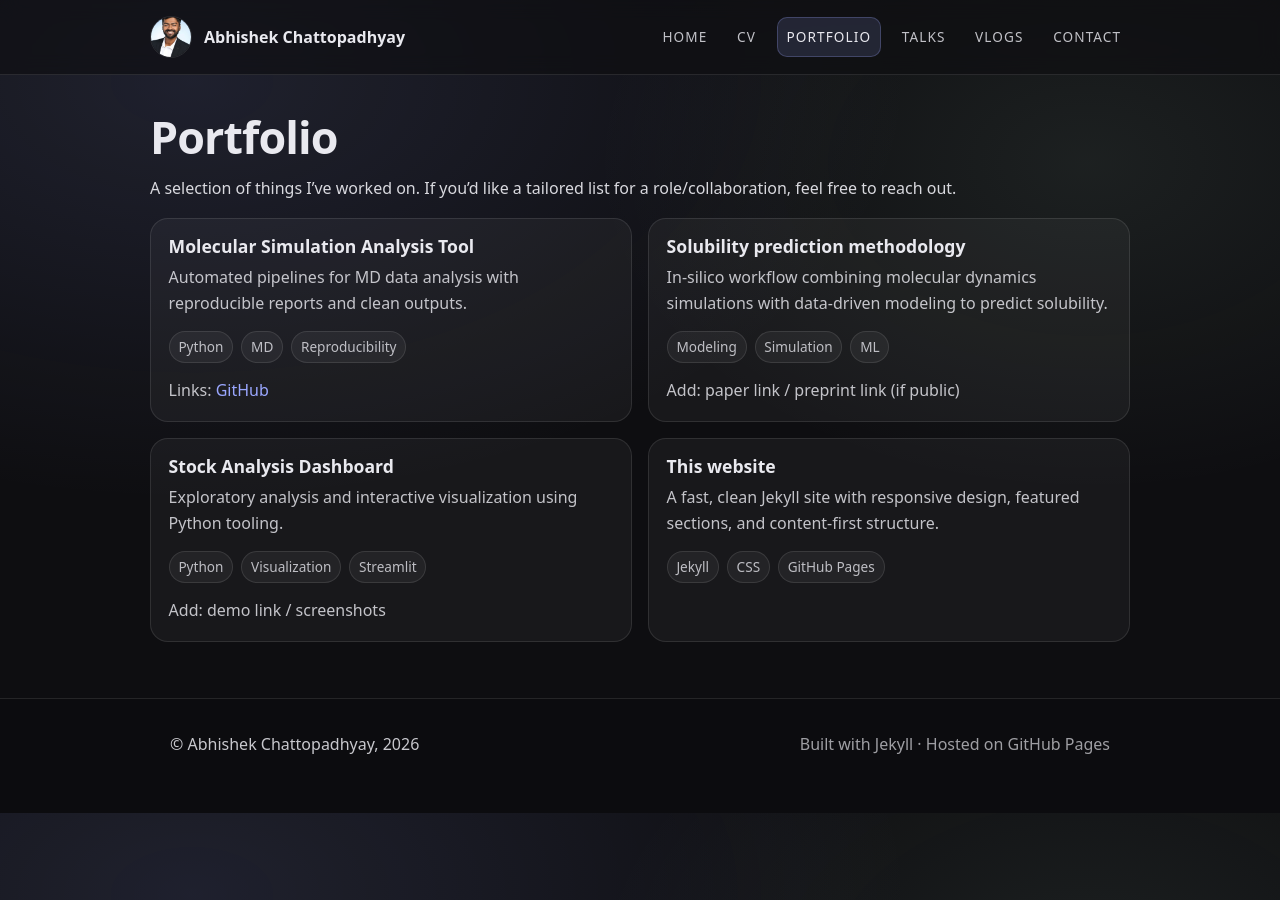
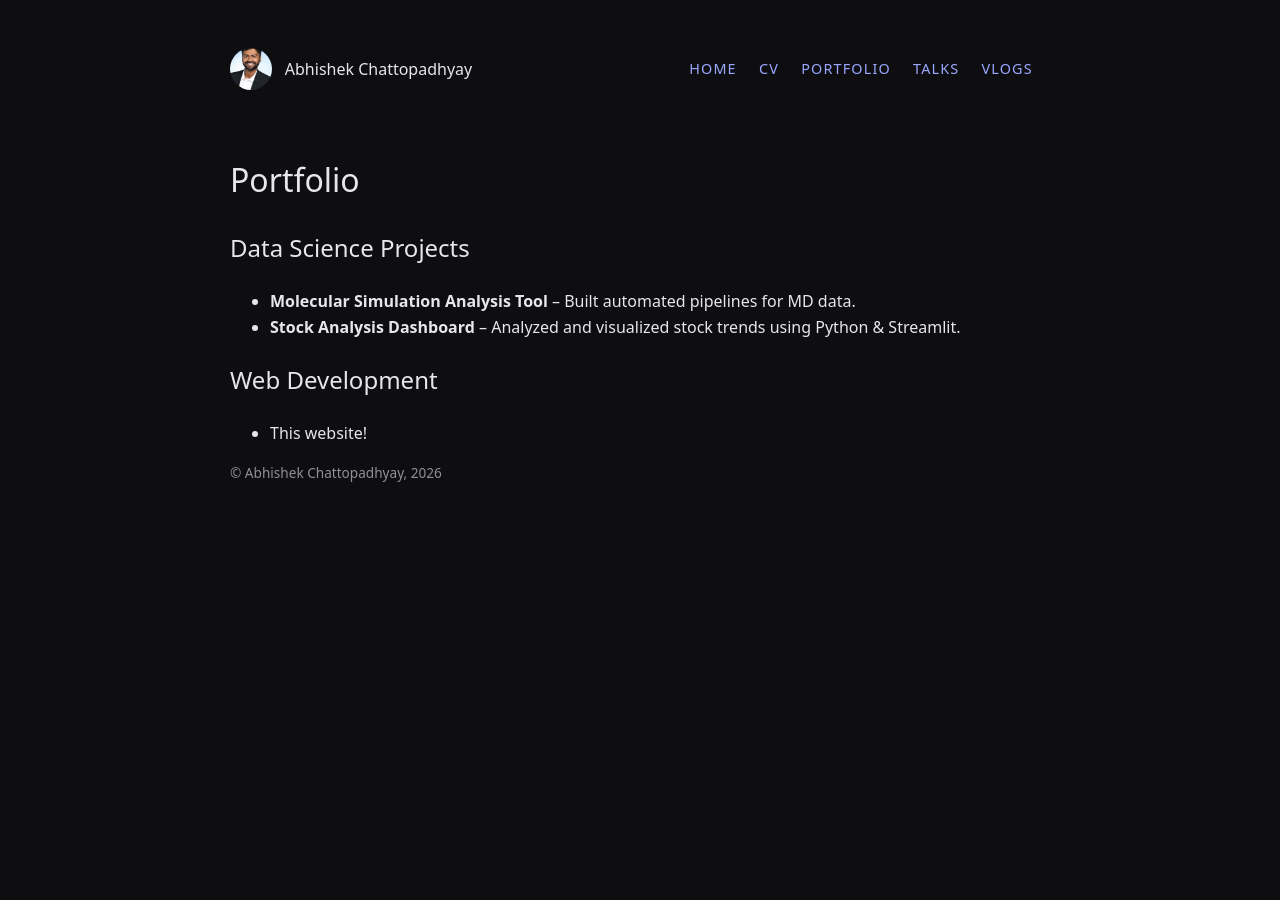
Before and after one commit to abhishek-chattopadhyay/home, a Jekyll site: the page built from portfolio.md, in a window 1280 px wide. Built offline with Jekyll 4.4.1, drawn with Linux system fonts in a browser that asks for light colours.

Commit message:
Updated all the files

```diff
--- a/_layouts/default.html
+++ b/_layouts/default.html
@@ -1,56 +1,36 @@
 <!DOCTYPE html>
-<html lang="en">
+<html>
   <head>
-    <meta charset="UTF-8" />
-    <meta name="viewport" content="width=device-width, initial-scale=1" />
+    <meta charset="UTF-8">
+    <title>{{ page.title }} - {{ site.title }}</title>
+    <link rel="stylesheet" href="{{ "/style.css" | relative_url }}">
+    <link rel="preconnect" href="https://fonts.googleapis.com">
+    <link rel="preconnect" href="https://fonts.gstatic.com" crossorigin>
+    <link href="https://fonts.googleapis.com/css2?family=Inter:wght@400;500&display=swap" rel="stylesheet">
 
-    <title>{{ page.title }} · {{ site.title }}</title>
-    <meta name="description" content="{{ site.description | default: 'Personal Website' }}" />
-
-    <link rel="stylesheet" href="{{ '/style.css' | relative_url }}" />
-
-    <link rel="preconnect" href="https://fonts.googleapis.com" />
-    <link rel="preconnect" href="https://fonts.gstatic.com" crossorigin />
-    <link
-      href="https://fonts.googleapis.com/css2?family=Inter:wght@400;500;600&display=swap"
-      rel="stylesheet"
-    />
   </head>
-
   <body>
-    <a class="skip-link" href="#main">Skip to content</a>
 
     <header class="site-header">
-      <div class="container header-inner">
-        <a class="identity" href="{{ '/' | relative_url }}">
-          <img
-            src="{{ '/data/formal-photo-1-canva.jpg' | relative_url }}"
-            alt="Profile photo"
-            loading="lazy"
-          />
-          <span class="name">{{ site.title }}</span>
-        </a>
+      <div class="identity">
+        <img src="{{ '/data/formal-photo-1-canva.jpg' | relative_url }}" alt="Profile photo">
+        <span class="name">{{ site.title }}</span>
+      </div>
 
-        <nav class="nav">
-          <a class="nav-link {% if page.url == '/' %}active{% endif %}" href="{{ '/' | relative_url }}">Home</a>
-          <a class="nav-link {% if page.url contains '/cv' %}active{% endif %}" href="{{ '/cv' | relative_url }}">CV</a>
-          <a class="nav-link {% if page.url contains '/portfolio' %}active{% endif %}" href="{{ '/portfolio' | relative_url }}">Portfolio</a>
-          <a class="nav-link {% if page.url contains '/talks' %}active{% endif %}" href="{{ '/talks' | relative_url }}">Talks</a>
-          <a class="nav-link {% if page.url contains '/vlogs' %}active{% endif %}" href="{{ '/vlogs' | relative_url }}">Vlogs</a>
-          <a class="nav-link {% if page.url contains '/contact' %}active{% endif %}" href="{{ '/contact' | relative_url }}">Contact</a>
-        </nav>
-      </div>
+      <nav>
+        <a href="{{ '/' | relative_url }}">Home</a>
+        <a href="{{ '/cv' | relative_url }}">CV</a>
+        <a href="{{ '/portfolio' | relative_url }}">Portfolio</a>
+        <a href="{{ '/talks' | relative_url }}">Talks</a>
+        <a href="{{ '/vlogs' | relative_url }}">Vlogs</a>
+      </nav>
     </header>
 
-    <main id="main" class="container page">
+    <main>
       {{ content }}
     </main>
-
-    <footer class="site-footer">
-      <div class="container footer-inner">
-        <p>© {{ site.title }}, {{ site.time | date: "%Y" }}</p>
-        <p class="muted">Built with Jekyll · Hosted on GitHub Pages</p>
-      </div>
+    <footer>
+      <p>© {{ site.title }}, {{ site.time | date: "%Y" }}</p>
     </footer>
   </body>
 </html>
--- a/portfolio.md
+++ b/portfolio.md
@@ -6,55 +6,9 @@ permalink: /portfolio/
 
 # Portfolio
 
-A selection of things I’ve worked on. If you’d like a tailored list for a role/collaboration, feel free to reach out.
+## Data Science Projects
+- **Molecular Simulation Analysis Tool** – Built automated pipelines for MD data.
+- **Stock Analysis Dashboard** – Analyzed and visualized stock trends using Python & Streamlit.
 
-<div class="grid grid-2">
-  <div class="card">
-    <h3>Molecular Simulation Analysis Tool</h3>
-    <p>Automated pipelines for MD data analysis with reproducible reports and clean outputs.</p>
-    <div class="tags">
-      <span class="tag">Python</span>
-      <span class="tag">MD</span>
-      <span class="tag">Reproducibility</span>
-    </div>
-    <p class="muted" style="margin-top:0.85rem;">
-      Links: <a href="https://github.com/abhishek-chattopadhyay" target="_blank" rel="noopener">GitHub</a>
-    </p>
-  </div>
-
-  <div class="card">
-    <h3>Solubility prediction methodology</h3>
-    <p>In-silico workflow combining molecular dynamics simulations with data-driven modeling to predict solubility.</p>
-    <div class="tags">
-      <span class="tag">Modeling</span>
-      <span class="tag">Simulation</span>
-      <span class="tag">ML</span>
-    </div>
-    <p class="muted" style="margin-top:0.85rem;">
-      Add: paper link / preprint link (if public)
-    </p>
-  </div>
-
-  <div class="card">
-    <h3>Stock Analysis Dashboard</h3>
-    <p>Exploratory analysis and interactive visualization using Python tooling.</p>
-    <div class="tags">
-      <span class="tag">Python</span>
-      <span class="tag">Visualization</span>
-      <span class="tag">Streamlit</span>
-    </div>
-    <p class="muted" style="margin-top:0.85rem;">
-      Add: demo link / screenshots
-    </p>
-  </div>
-
-  <div class="card">
-    <h3>This website</h3>
-    <p>A fast, clean Jekyll site with responsive design, featured sections, and content-first structure.</p>
-    <div class="tags">
-      <span class="tag">Jekyll</span>
-      <span class="tag">CSS</span>
-      <span class="tag">GitHub Pages</span>
-    </div>
-  </div>
-</div>
+## Web Development
+- This website!
--- a/style.css
+++ b/style.css
@@ -1,83 +1,57 @@
-:root {
-  --bg: #0e0e11;
-  --panel: rgba(255, 255, 255, 0.06);
-  --panel-2: rgba(255, 255, 255, 0.08);
-  --border: rgba(255, 255, 255, 0.10);
-
-  --text: #e9e9ef;
-  --muted: rgba(233, 233, 239, 0.72);
-
-  --accent: #9aa7ff;
-  --accent-2: #c6f6d5;
-
-  --shadow: 0 18px 40px rgba(0, 0, 0, 0.35);
-  --radius: 18px;
-
-  --max: 980px;
-}
-
-* { box-sizing: border-box; }
-
-html, body {
-  margin: 0;
-  padding: 0;
-  background: radial-gradient(1200px 700px at 15% 10%, rgba(154,167,255,0.12), transparent 60%),
-              radial-gradient(900px 600px at 85% 20%, rgba(198,246,213,0.08), transparent 55%),
-              var(--bg);
-  color: var(--text);
-  font-family: system-ui, -apple-system, BlinkMacSystemFont, "Segoe UI", Inter, sans-serif;
+body {
+  background: #0e0e11;
+  color: #e6e6eb;
+  font-family: system-ui, -apple-system, BlinkMacSystemFont, "Segoe UI", 'Inter', sans-serif;
+  max-width: 820px;
+  margin: auto;
+  padding: 3em 1.5em;
   line-height: 1.65;
 }
 
 a {
-  color: var(--accent);
+  color: #9aa7ff;
   text-decoration: none;
 }
 
-a:hover { text-decoration: underline; }
-
-.container {
-  max-width: var(--max);
-  margin: 0 auto;
-  padding: 0 1.25rem;
+a:hover {
+  text-decoration: underline;
 }
 
-.page { padding: 2.25rem 0 3.5rem; }
+h1, h2 {
+  font-weight: 500;
+}
 
-.skip-link {
-  position: absolute;
-  left: -999px;
-  top: 8px;
-  background: var(--panel-2);
-  color: var(--text);
-  padding: 0.6rem 0.9rem;
-  border-radius: 999px;
-  border: 1px solid var(--border);
+header {
+  margin-bottom: 3em;
 }
-.skip-link:focus { left: 12px; z-index: 999; }
+
+
+nav {
+  font-size: 0.9em;
+  letter-spacing: 0.08em;
+  text-transform: uppercase;
+}
+
+nav a {
+  margin-right: 1.2em;
+}
+
+footer {
+  opacity: 0.6;
+  font-size: 0.85em;
+}
 
 .site-header {
-  position: sticky;
-  top: 0;
-  backdrop-filter: blur(10px);
-  background: rgba(14, 14, 17, 0.65);
-  border-bottom: 1px solid var(--border);
-  z-index: 20;
-}
-
-.header-inner {
   display: flex;
+  justify-content: space-between;
   align-items: center;
-  justify-content: space-between;
-  gap: 1rem;
-  padding: 1rem 0;
+  margin-bottom: 4em;
 }
 
 .identity {
-  display: inline-flex;
+  display: flex;
   align-items: center;
-  gap: 0.75rem;
-  min-width: 240px;
+  gap: 0.8em;
 }
 
 .identity img {
@@ -85,239 +59,68 @@ a:hover { text-decoration: underline; }
   height: 42px;
   border-radius: 50%;
   object-fit: cover;
-  border: 1px solid var(--border);
 }
 
-.name { font-weight: 600; color: var(--text); }
-
-.nav {
-  display: flex;
-  flex-wrap: wrap;
-  gap: 0.25rem 0.75rem;
-  align-items: center;
-  justify-content: flex-end;
+.name {
+  font-weight: 500;
 }
 
-.nav-link {
-  font-size: 0.85rem;
-  letter-spacing: 0.08em;
-  text-transform: uppercase;
-  color: rgba(233,233,239,0.82);
-  padding: 0.5rem 0.55rem;
-  border-radius: 10px;
+iframe {
+  border-radius: 8px;
 }
 
-.nav-link:hover {
-  text-decoration: none;
-  background: rgba(255,255,255,0.06);
-}
-
-.nav-link.active {
-  color: var(--text);
-  background: rgba(154,167,255,0.14);
-  border: 1px solid rgba(154,167,255,0.25);
-}
-
-h1, h2, h3 {
-  line-height: 1.15;
-  margin: 0 0 0.8rem;
-}
-
-h1 { font-size: clamp(2.0rem, 3.5vw, 3.0rem); letter-spacing: -0.02em; }
-h2 { font-size: clamp(1.4rem, 2.2vw, 1.8rem); letter-spacing: -0.01em; margin-top: 2.2rem; }
-h3 { font-size: 1.1rem; margin-top: 1.2rem; }
-
-p { margin: 0 0 1rem; color: rgba(233,233,239,0.92); }
-.muted { color: var(--muted); }
-
-.hr {
-  height: 1px;
-  background: var(--border);
-  margin: 2.2rem 0;
-}
-
-/* Hero */
-.hero {
-  display: grid;
-  grid-template-columns: 160px 1fr;
-  gap: 1.6rem;
-  align-items: center;
-  padding: 1.4rem;
-  background: linear-gradient(180deg, rgba(255,255,255,0.07), rgba(255,255,255,0.04));
-  border: 1px solid var(--border);
-  border-radius: var(--radius);
-  box-shadow: var(--shadow);
-}
-
-.hero-photo {
-  width: 160px;
-  height: 160px;
-  border-radius: 22px;
-  object-fit: cover;
-  border: 1px solid var(--border);
-}
-
-.kicker {
-  display: inline-flex;
-  gap: 0.55rem;
-  flex-wrap: wrap;
-  align-items: center;
-  margin-bottom: 0.75rem;
-}
-
-.pill {
-  display: inline-flex;
-  align-items: center;
-  gap: 0.5rem;
-  padding: 0.35rem 0.65rem;
-  border-radius: 999px;
-  background: rgba(255,255,255,0.06);
-  border: 1px solid var(--border);
-  color: rgba(233,233,239,0.86);
-  font-size: 0.9rem;
-}
-
-.pill-dot {
-  width: 8px;
-  height: 8px;
-  border-radius: 999px;
-  background: var(--accent-2);
-  box-shadow: 0 0 14px rgba(198,246,213,0.35);
-}
-
-.lede {
-  font-size: 1.05rem;
-  color: rgba(233,233,239,0.84);
-  max-width: 60ch;
-}
-
-.actions {
-  display: flex;
-  flex-wrap: wrap;
-  gap: 0.65rem;
-  margin-top: 1rem;
-}
-
-.btn {
-  display: inline-flex;
-  align-items: center;
-  gap: 0.55rem;
-  padding: 0.72rem 1rem;
-  border-radius: 999px;
-  border: 1px solid var(--border);
-  background: rgba(255,255,255,0.06);
-  color: var(--text);
-  font-weight: 600;
-  font-size: 0.95rem;
-  transition: transform 160ms ease, box-shadow 160ms ease, background 160ms ease, border-color 160ms ease;
-  text-decoration: none;
-}
-
-.btn:hover {
-  text-decoration: none;
-  transform: translateY(-2px);
-  box-shadow: 0 10px 24px rgba(0,0,0,0.25);
-  background: rgba(255,255,255,0.085);
-}
-
-.btn-primary {
-  background: rgba(154,167,255,0.18);
-  border-color: rgba(154,167,255,0.35);
-}
-
-.btn-ghost {
-  background: transparent;
-}
-
-/* Grid + Cards */
-.grid {
-  display: grid;
-  gap: 1rem;
-}
-
-.grid-3 {
-  grid-template-columns: repeat(3, minmax(0, 1fr));
-}
-
-.grid-2 {
-  grid-template-columns: repeat(2, minmax(0, 1fr));
-}
-
-.card {
-  padding: 1.1rem;
-  border-radius: var(--radius);
-  border: 1px solid var(--border);
-  background: rgba(255,255,255,0.045);
-  transition: transform 160ms ease, background 160ms ease, border-color 160ms ease;
-}
-
-.card:hover {
-  transform: translateY(-2px);
-  background: rgba(255,255,255,0.06);
-  border-color: rgba(255,255,255,0.16);
-}
-
-.card h3 { margin: 0 0 0.45rem; }
-.card p { margin: 0; color: rgba(233,233,239,0.82); }
-
-.tags {
-  display: flex;
-  flex-wrap: wrap;
-  gap: 0.5rem;
-  margin-top: 0.9rem;
-}
-
-.tag {
-  font-size: 0.85rem;
-  padding: 0.25rem 0.55rem;
-  border-radius: 999px;
-  border: 1px solid var(--border);
-  background: rgba(255,255,255,0.05);
-  color: rgba(233,233,239,0.78);
-}
-
-/* Video grid */
 .video-grid {
   display: grid;
   grid-template-columns: repeat(auto-fill, minmax(320px, 1fr));
-  gap: 1.2rem;
-  margin-top: 1.2rem;
+  gap: 2em;
+  margin-top: 1.5em;
 }
 
-.video {
-  border-radius: var(--radius);
-  overflow: hidden;
-  border: 1px solid var(--border);
-  background: rgba(255,255,255,0.04);
+.video-grid iframe {
+  width: 100%;
+  aspect-ratio: 16 / 9;
+  border-radius: 12px;
 }
 
-.video iframe {
-  width: 100%;
-  aspect-ratio: 16 / 9;
-  border: 0;
-  display: block;
+.home-intro {
+  display: grid;
+  grid-template-columns: 120px 1fr;
+  gap: 2em;
+  align-items: center;
+  margin-top: 3em;
 }
 
-/* Footer */
-.site-footer {
-  border-top: 1px solid var(--border);
-  padding: 2rem 0 2.5rem;
-  background: rgba(0,0,0,0.12);
+.home-photo {
+  width: 120px;
+  height: 120px;
+  border-radius: 50%;
+  object-fit: cover;
 }
 
-.footer-inner {
-  display: flex;
-  justify-content: space-between;
-  gap: 1rem;
-  flex-wrap: wrap;
-  opacity: 0.92;
+.home-text h1 {
+  margin-top: 0;
 }
 
-/* Responsive */
-@media (max-width: 860px) {
-  .hero { grid-template-columns: 1fr; }
-  .hero-photo { width: 130px; height: 130px; border-radius: 999px; }
-  .grid-3 { grid-template-columns: 1fr; }
-  .grid-2 { grid-template-columns: 1fr; }
-  .identity { min-width: auto; }
+.home-text p {
+  max-width: 520px;
 }
+
+.home-links a {
+  margin-right: 1.2em;
+  font-weight: 500;
+}
+
+.home-contact {
+  margin-top: 0.8em;
+  font-size: 0.9em;
+  opacity: 0.75;
+}
+
+.home-contact a {
+  font-weight: 400;
+}
+
+.home-links,
+.home-contact {
+  line-height: 1.8;
+}
```
Also changed, not shown: contact.md (deleted, +0 -26 lines), cv.md (+8 -2 lines), index.md (+35 -7 lines), talks.md (+5 -0 lines), vlogs.md (+15 -21 lines).
